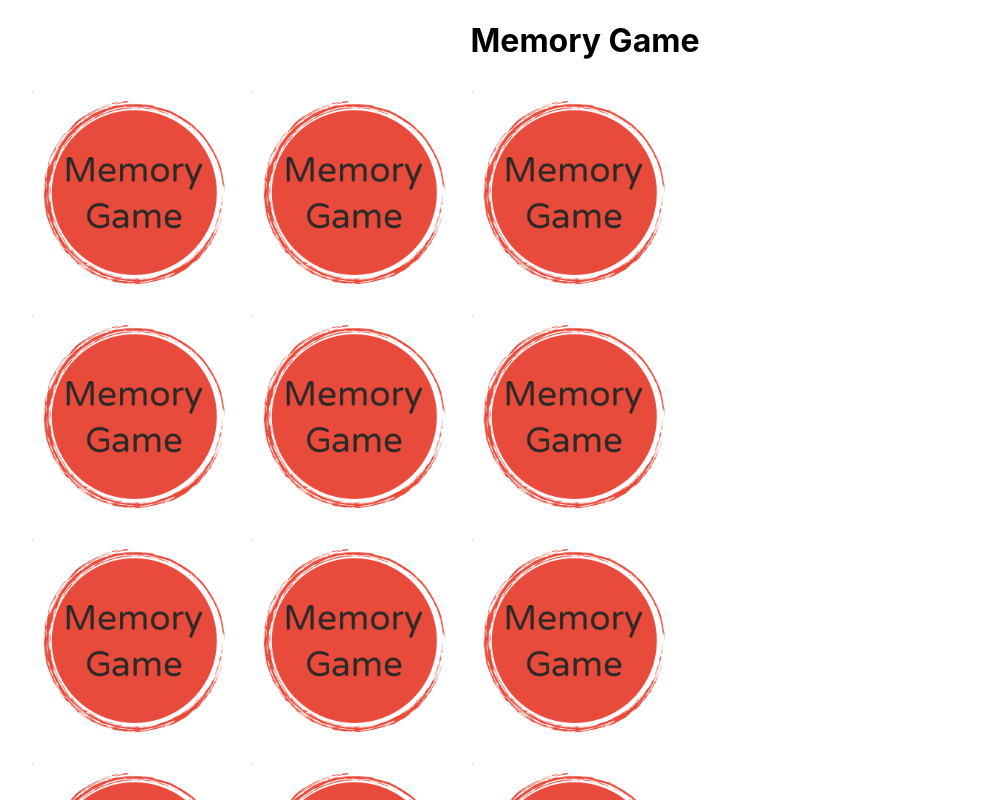
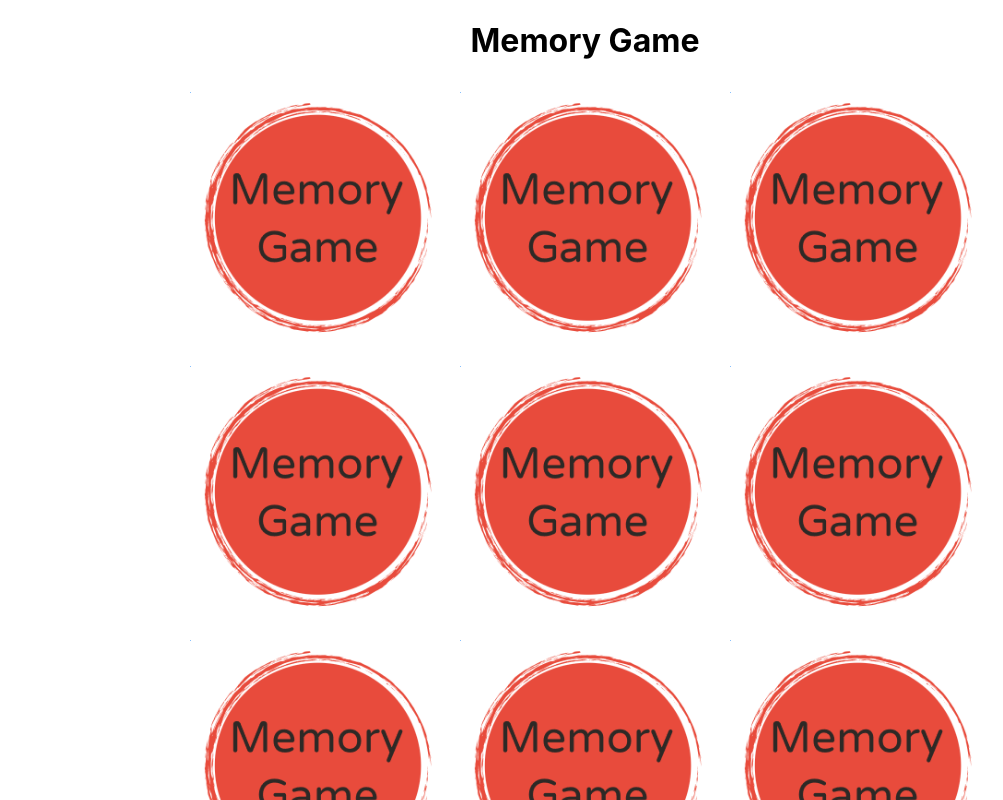
Before and after one commit to m3ia/memory-game, a React (Create React App) app: page / in a window 1280 px wide. Shown: the top 800 px of the page, without its empty margins (55-1058 px from the left). Built offline with nearby package versions, Linux system fonts and the light colour scheme.

Commit message:
standardize img sizes

```diff
--- a/src/components/Card.jsx
+++ b/src/components/Card.jsx
@@ -1,20 +1,20 @@
 import React, { useState, useEffect } from "react";
 import logo from '../images/logo-img.png'
-import imgA from '../images/a.jpg'
 
 
-const Card = (props) => {
-  const [pic, setPic] = useState(logo);
-  console.log("rendering card", props.index);
+const Card = ({pic, flippedIndexes, setFlippedIndexes, index, flippedCount, setFlippedCount}) => {
+  const [img, setImg] = useState(logo);
+
+  console.log("rendering card", index);
   const clickPic = () => {
     // If card isn't flipped, then add index to flippedIndexes
-    if (!props.flippedIndexes.includes(props.index)) {
-      props.setFlippedIndexes([...props.flippedIndexes, props.index]);
+    if (!flippedIndexes.includes(index)) {
+      setFlippedIndexes([...flippedIndexes, index]);
       // Update photo
-      setPic(imgA);
-      props.setFlippedCount(props.flippedCount++);
+      setImg(pic);
+      setFlippedCount(flippedCount++);
     }
-    console.log(props.flippedIndexes);
+    console.log(flippedIndexes);
   }
 
     return (
@@ -22,7 +22,7 @@ const Card = (props) => {
         className="card"
         onClick={clickPic}
       >
-        <img src={pic} alt={props.pic} style={{width: 200, margin: 10 }} />
+        <img src={img} alt={pic} />
     </div >
     );
 }
--- a/src/components/Game.jsx
+++ b/src/components/Game.jsx
@@ -1,4 +1,17 @@
 import React, { useState, useEffect } from "react";
+import imgA from '../images/a.jpg';
+import imgB from '../images/b.jpg';
+import imgC from '../images/c.jpg';
+import imgD from '../images/d.jpg';
+import imgE from '../images/e.jpg';
+import imgF from '../images/f.jpg';
+import imgG from '../images/g.jpg';
+import imgH from '../images/h.jpg';
+import imgI from '../images/i.jpg';
+import imgJ from '../images/j.jpg';
+import imgK from '../images/k.jpg';
+import imgL from '../images/l.jpg';
+
 import Card from './Card';
 const Game = (props) => {
   const [game, setGame] = useState([]);
@@ -6,18 +19,18 @@ const Game = (props) => {
   const [flippedIndexes, setFlippedIndexes] = useState([]);
 
   const photos = [
-    '../images/a.jpg',
-    '../images/b.jpg',
-    '../images/c.jpg',
-    '../images/d.jpg',
-    '../images/e.jpg',
-    '../images/f.jpg',
-    '../images/g.jpg',
-    '../images/h.jpg',
-    '../images/i.jpg',
-    '../images/j.jpg',
-    '../images/k.jpg',
-    '../images/l.jpg',
+    imgA,
+    imgB,
+    imgC,
+    imgD,
+    imgE,
+    imgF,
+    imgG,
+    imgH,
+    imgI,
+    imgJ,
+    imgK,
+    imgL,
   ]
 
   // Individual Img Click Handler
--- a/src/index.css
+++ b/src/index.css
@@ -11,6 +11,11 @@ code {
   font-family: source-code-pro, Menlo, Monaco, Consolas, 'Courier New',
     monospace;
 }
+.container {
+  display: flex;
+  flex-direction: column;
+  align-items: center;
+}
 
 .game {
   display: flex;
@@ -20,3 +25,13 @@ code {
   min-width: 813px;
   max-width: 813px;
 }
+
+.card img {
+    min-width: 250px;
+    padding: -250px;
+    margin: 10px;
+    max-height: 250px;
+    min-height: 250px;
+    overflow: hidden;
+
+}
```
